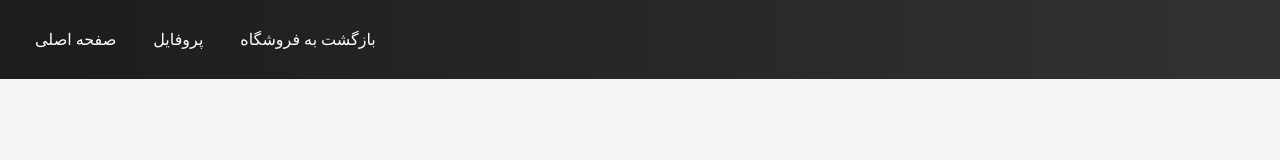
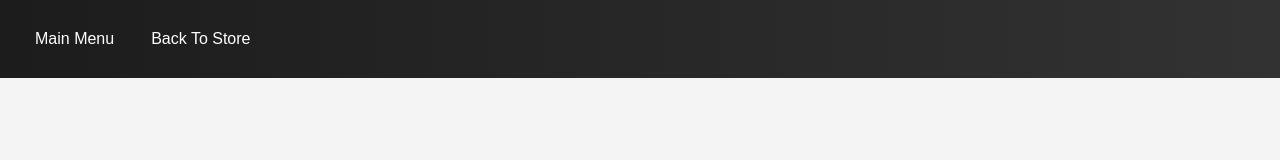
Before and after one commit to msporedev/citywar-website, a website: page views/events.html in a window 1280 px wide. Drawn offline with Linux system fonts and the light colour scheme.

Commit message:
change language and edit font style in events page

```diff
--- a/public/css/events.css
+++ b/public/css/events.css
@@ -12,13 +12,11 @@ header {
     text-align: center;
     position: fixed;
     width: 100%;
-    font-family: none;
 }
 
 nav {
     margin: 10px 0;
     display: flex;
-    font-family: none;
     gap: 7px; /* فاصله بین لینک‌ها */
 }
 
--- a/public/css/laws.css
+++ b/public/css/laws.css
@@ -12,7 +12,7 @@ article{
 }
 
 ol{
-    display: flex;
+    /* display: flex; */
     gap: 2em;
-    text-align: right;
+    text-align: left;
 }
--- a/views/events.html
+++ b/views/events.html
@@ -13,9 +13,9 @@
 
         <header>
             <nav>
-                <a href="index.html">صفحه اصلی</a>
-                <a href="profile.html">پروفایل</a>
-                <a href="store.html">بازگشت به فروشگاه</a>
+                <a href="index.html">Main Menu</a>
+                <!-- <a href="profile.html">Profile</a> -->
+                <a href="store.html">Back To Store</a>
             </nav>
         </header>
 
```
Also changed, not shown: views/laws.html (+1 -1 lines).
